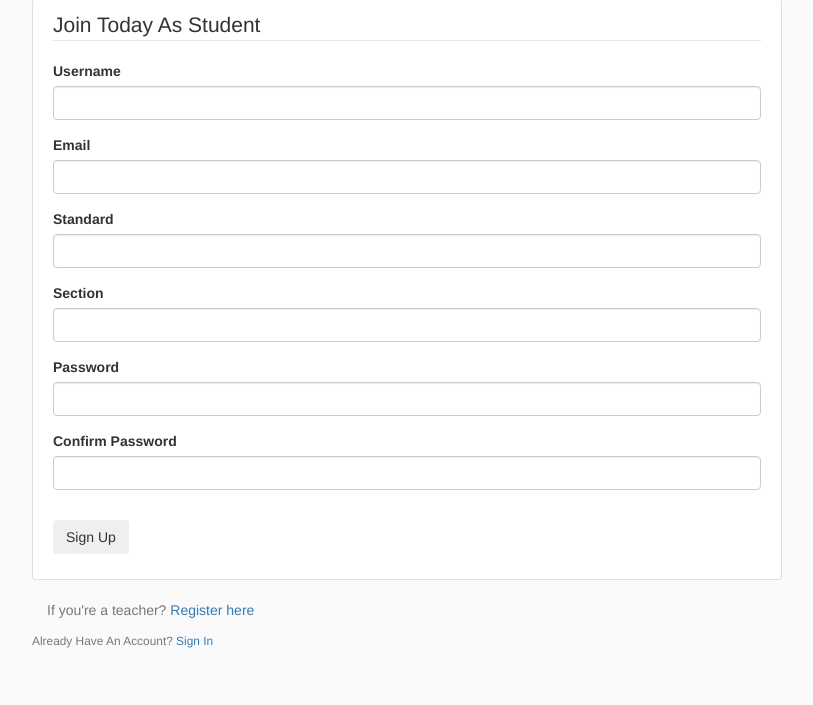
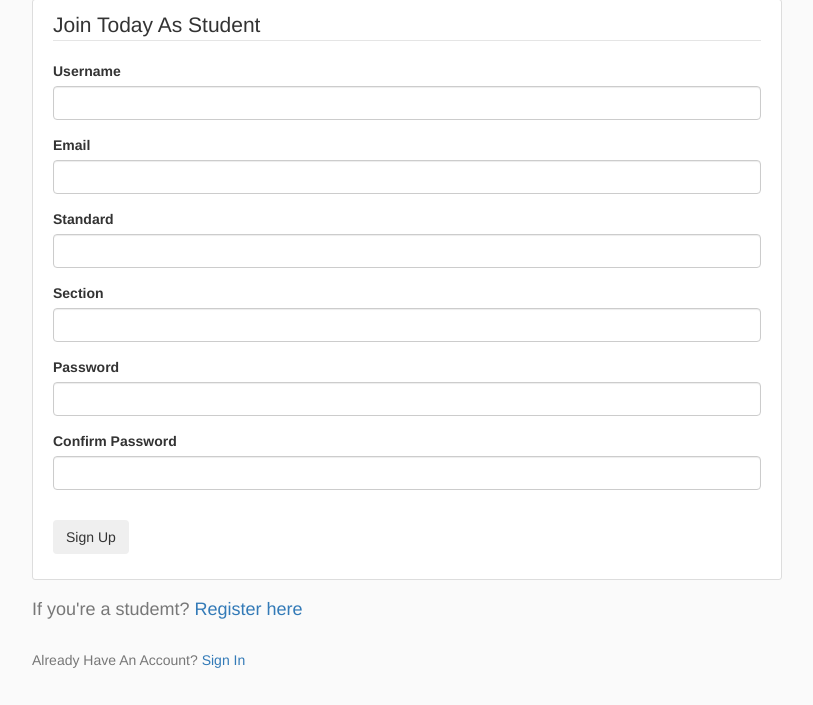
Before and after one commit to GopinathV-1/flask, a Flask app: page /register_student in a window 1280 px wide. Shown: the part 95-800 px from the top of the page, without its empty margins (38-851 px from the left). Run offline with Flask 2, Linux system fonts and the light colour scheme; some libraries are stand-ins or nearby versions.

Commit message:
Update register_student.html

```diff
--- a/studentproj/templates/register_student.html
+++ b/studentproj/templates/register_student.html
@@ -82,14 +82,13 @@
             </div>
         </form>
     </div>
-    <div class="container">
-        <p class="text-muted">
-            If you're a teacher? <a class="ml-2" href="{{ url_for('register_teacher') }}">Register here</a>
+    <div class="container1">
+        <h4 class="text-muted">
+            If you're a studemt? <a class="ml-2" href="{{ url_for('register_teacher') }}">Register here</a>
+        </h4>
+        <br>
+        <p class="text-muted secondary">
+            Already Have An Account? <a class="ml-2" href="{{ url_for('login') }}">Sign In</a>
         </p>
     </div>
-    <div class="border-top pt-3">
-        <small class="text-muted">
-            Already Have An Account? <a class="ml-2" href="{{ url_for('login') }}">Sign In</a>
-        </small>
-    </div>
 {% endblock content %}
```
